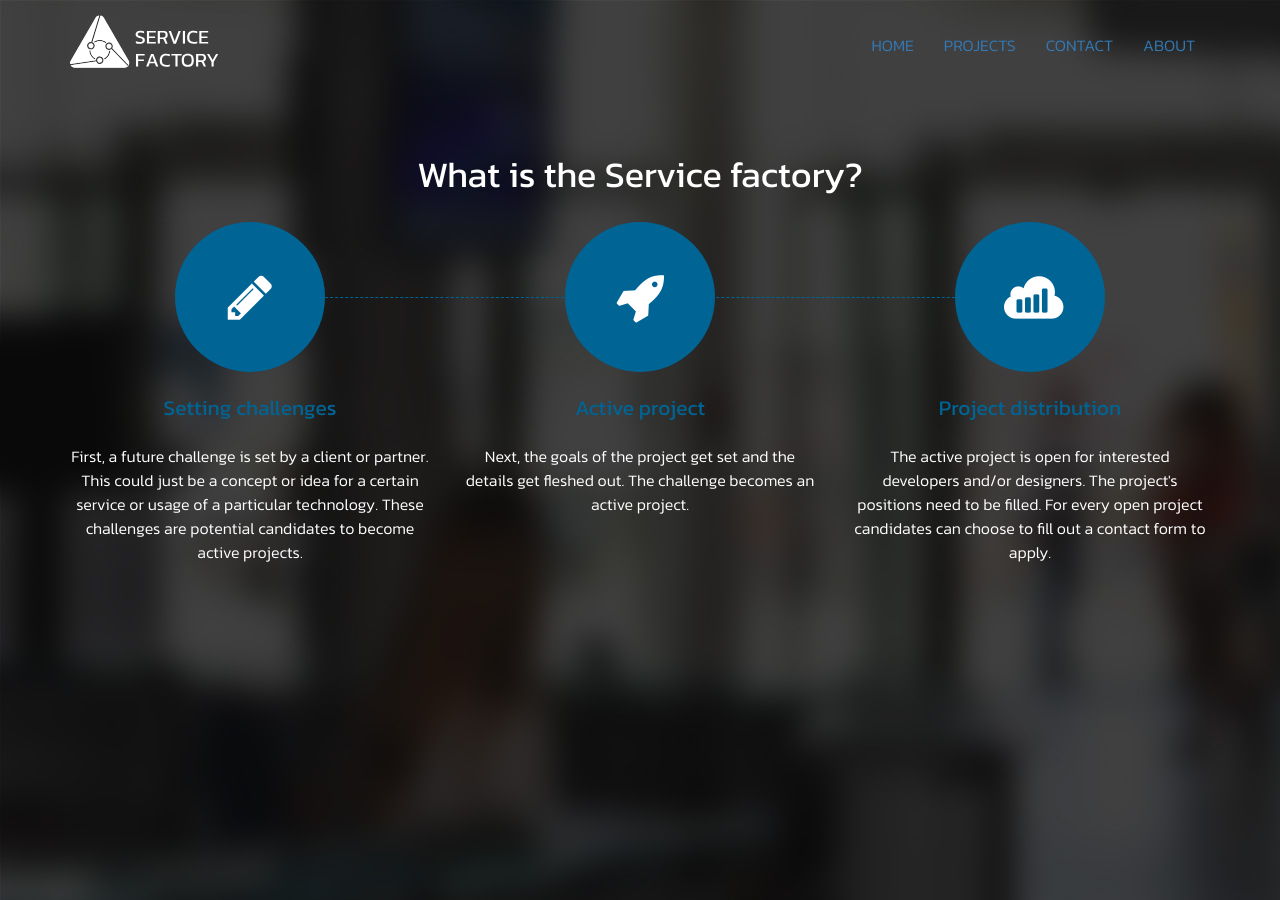
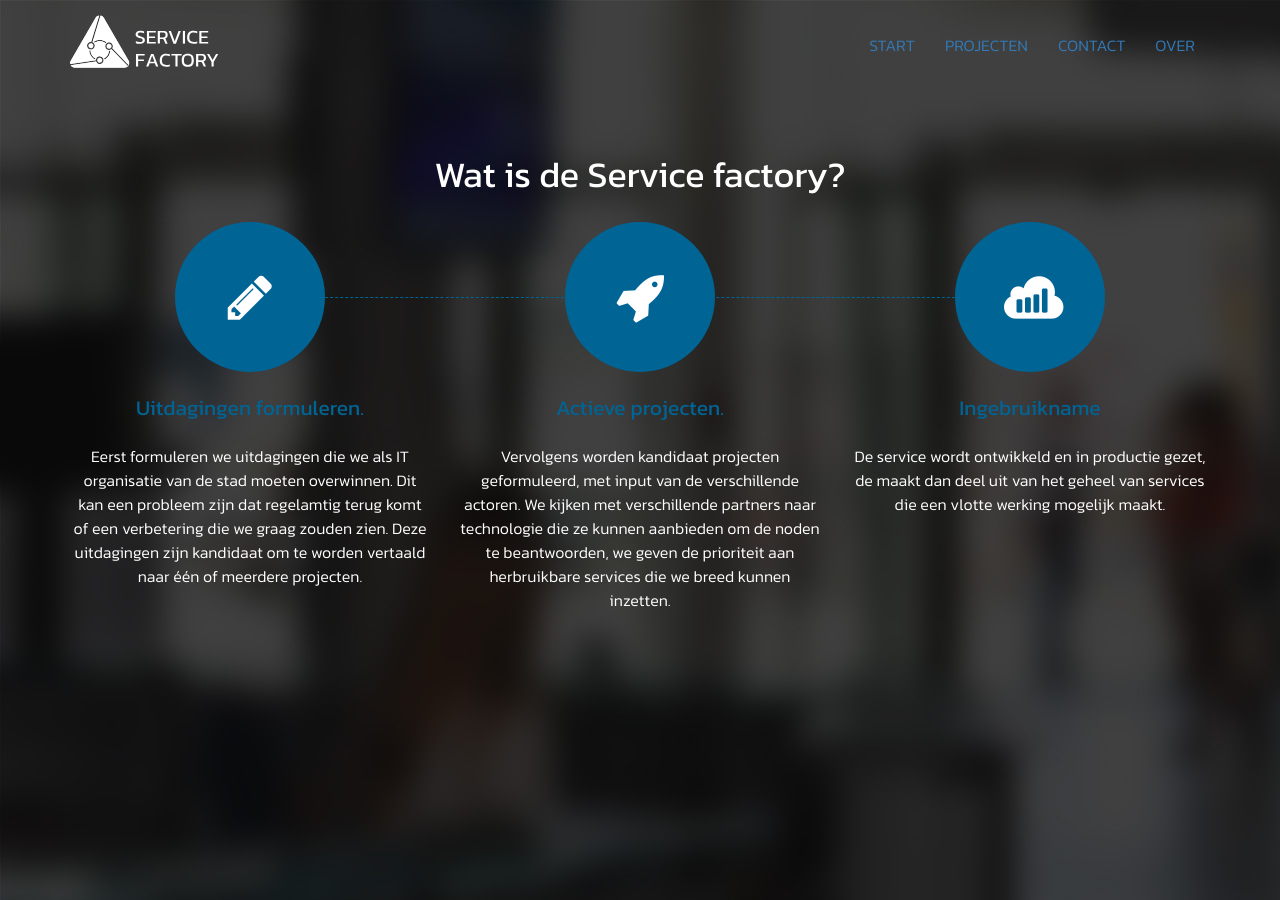
Before and after one commit to ServiceFactoryGhent/ServiceFactoryGhent.github.io, a Jekyll site: the page built from index.html, in a window 1280 px wide and 900 px high. Built offline with Jekyll 4.4.1, drawn with Linux system fonts in a browser that asks for light colours; nearby versions of some CDN libraries; the list of posts is cut into pages by our own code; some of the changed text lies outside the part shown.

Commit message:
Nederlands

```diff
--- a/_layouts/default.html
+++ b/_layouts/default.html
@@ -81,16 +81,16 @@
                         <div class="menu-navigation-container">
                             <ul id="menu-navigation" class="nav navbar-nav navbar-right">
                                 <li id="menu-item-home" class="menu-item menu-item-type-custom menu-item-object-custom menu-item-home menu-item-46">
-                                    <a href="{{ site.url }}">Home</a>
+                                    <a href="{{ site.url }}">Start</a>
                                 </li>
                                 <li id="menu-item-projects" class="menu-item menu-item-type-post_type menu-item-object-page menu-item-has-children menu-item-115 dropdown">
-                                    <a href="{{ site.baseurl }}/projects" class="dropdown-toggle">Projects</a>
+                                    <a href="{{ site.baseurl }}/projects" class="dropdown-toggle">Projecten</a>
                                 </li>
                                 <li id="menu-item-contact" class="menu-item menu-item-type-post_type menu-item-object-page menu-item-49">
                                     <a href="{{ site.baseurl }}/contact">Contact</a>
                                 </li>
                                 <li id="menu-item-about" class="menu-item menu-item-type-post_type menu-item-object-page menu-item-52">
-                                    <a href="{{ site.baseurl }}/about">About</a>
+                                    <a href="{{ site.baseurl }}/about">Over</a>
                                 </li>
                             </ul>
                         </div>
--- a/_layouts/post.html
+++ b/_layouts/post.html
@@ -83,13 +83,13 @@
                                     <a href="{{ site.url }}">Home</a>
                                 </li>
                                 <li id="menu-item-projects" class="menu-item menu-item-type-post_type menu-item-object-page menu-item-has-children menu-item-115 dropdown current-menu-item current_page_item active">
-                                    <a href="{{ site.url }}/projects" class="dropdown-toggle">Projects</a>
+                                    <a href="{{ site.url }}/projects" class="dropdown-toggle">Projecten</a>
                                 </li>
                                 <li id="menu-item-contact" class="menu-item menu-item-type-post_type menu-item-object-page menu-item-49">
                                     <a href="{{ site.url }}/contact">Contact</a>
                                 </li>
                                 <li id="menu-item-about" class="menu-item menu-item-type-post_type menu-item-object-page menu-item-52">
-                                    <a href="{{ site.url }}/about">About</a>
+                                    <a href="{{ site.url }}/about">Over</a>
                                 </li>
                             </ul>
                         </div>
--- a/index.html
+++ b/index.html
@@ -14,7 +14,7 @@ title: Service factory
 					<div class="row vertical-top">
 						<div class="col-md-12  text-default">
 							<header class="section-header text-center no-underline">
-								<h1 class="headline regular">What is the Service factory?</h1>
+								<h1 class="headline regular">Wat is de Service factory?</h1>
 							</header>
 							<ul class="list-unstyled row horizontal-icon-border box-list">
 								<li class="col-md-4">
@@ -26,10 +26,12 @@ title: Service factory
 									</div>
 									<h3 class="text-center">
 										<a href="" target="_self">
-											Setting challenges </a>
+											Uitdagingen formuleren.</a>
 									</h3>
 									<p class="text-center">
-										First, a future challenge is set by a client or partner. This could just be a concept or idea for a certain service or usage of a particular technology. These challenges are potential candidates to become active projects. </p>
+										Eerst formuleren we uitdagingen die we als IT organisatie van de stad moeten overwinnen.
+										Dit kan een probleem zijn dat regelamtig terug komt of een verbetering die we graag zouden zien.
+										Deze uitdagingen zijn kandidaat om te worden vertaald naar één of meerdere projecten.</p>
 								</li>
 								<li class="col-md-4">
 									<div class="box-round box">
@@ -40,10 +42,12 @@ title: Service factory
 									</div>
 									<h3 class="text-center">
 										<a href="" target="_self">
-											Active project </a>
+										Actieve projecten.</a>
 									</h3>
 									<p class="text-center">
-										Next, the goals of the project get set and the details get fleshed out. The challenge becomes an active project. </p>
+										Vervolgens worden kandidaat projecten geformuleerd, met input van de verschillende actoren.
+										We kijken met verschillende partners naar technologie die ze kunnen aanbieden om de noden te beantwoorden,
+										we geven de prioriteit aan herbruikbare services die we breed kunnen inzetten.</p>
 								</li>
 								<li class="col-md-4">
 									<div class="box-round box">
@@ -54,10 +58,10 @@ title: Service factory
 									</div>
 									<h3 class="text-center">
 										<a href="" target="_self">
-											Project distribution </a>
+										Ingebruikname </a>
 									</h3>
 									<p class="text-center">
-										The active project is open for interested developers and/or designers. The project's positions need to be filled. For every open project candidates can choose to fill out a contact form to apply. </p>
+										De service wordt ontwikkeld en in productie gezet, de maakt dan deel uit van het geheel van services die een vlotte werking mogelijk maakt. </p>
 								</li>
 							</ul>
 						</div>
@@ -73,11 +77,11 @@ title: Service factory
 					<div class="col-md-12  text-default">
 						<div class="sidebar-widget widget_recent_entries col-md-12">
 							<header class="section-header text-center no-underline">
-								<h1 class="headline  regular">Projects</h1>
+								<h1 class="headline  regular">Projecten</h1>
 							</header>
 							<div class="col-md-4">
 								<h3 class="text-center">
-									<a href="" target="_self"> Open projects </a>
+									<a href="" target="_self"> Openstaande Projecten </a>
 								</h3>
 								{% if site.posts.size > 0 %}
 									{% for post in site.tags.openstaand limit:10 %}
@@ -97,7 +101,7 @@ title: Service factory
 							</div>
 							<div class="col-md-4">
 								<h3 class="text-center">
-									<a href="" target="_self"> Running projects </a>
+									<a href="" target="_self"> Lopende Projecten</a>
 								</h3>
 								{% if site.posts.size > 0 %}
 									{% for post in site.tags.lopend limit:10 %}
@@ -117,7 +121,7 @@ title: Service factory
 							</div>
 							<div class="col-md-4">
 								<h3 class="text-center">
-									<a href="" target="_self"> Closed projects </a>
+									<a href="" target="_self"> Opgeleverde projecten </a>
 								</h3>
 								{% if site.posts.size > 0 %}
 									{% for post in site.tags.afgewerkt limit:10 %}
```
